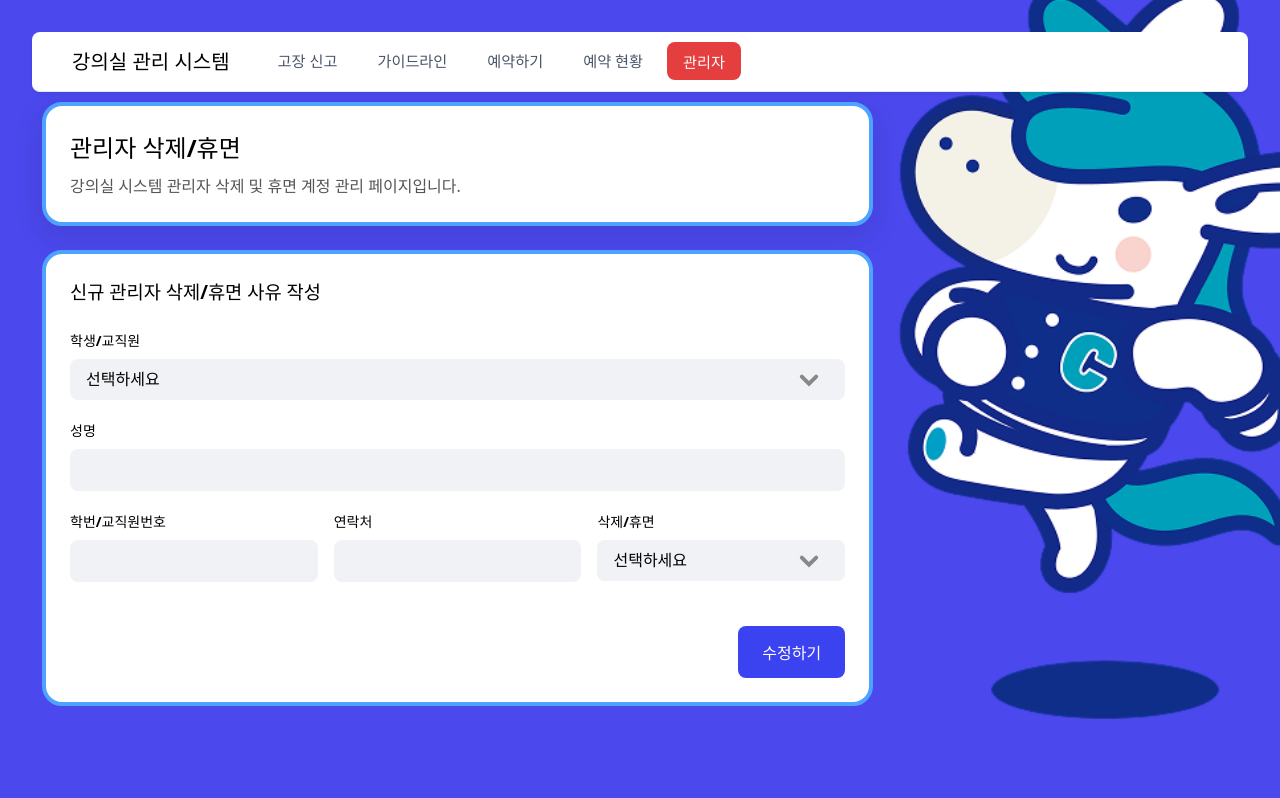
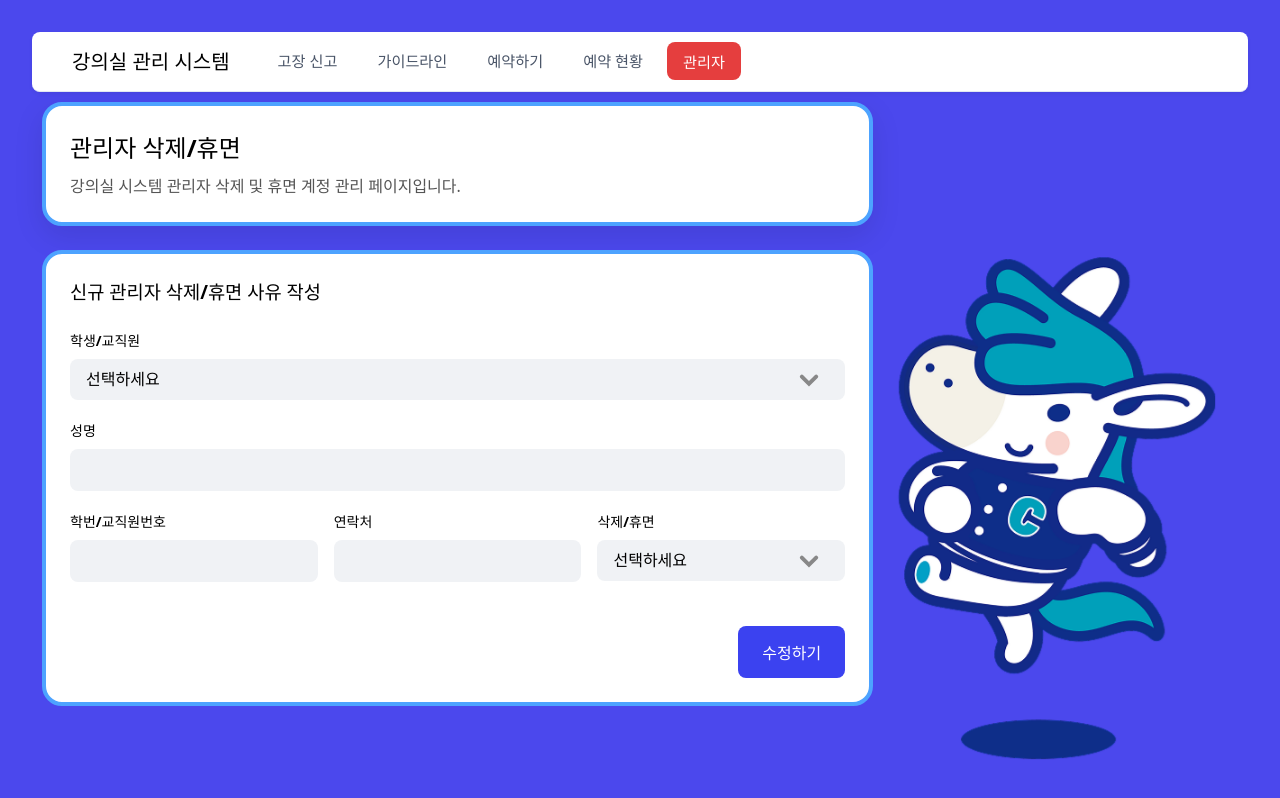
Before and after one commit to ClassRoomManager-Woowa-Tech-Course/front, a React (Vite) app: page /admin/delete in a window 1280 px wide. Shown: the top 798 px of the page. Built offline with nearby package versions, Linux system fonts and the light colour scheme; no server answers.

Commit message:
chore: 경로 수정 및 css 수정

```diff
--- a/src/pages/ReservationDetailPage.tsx
+++ b/src/pages/ReservationDetailPage.tsx
@@ -8,8 +8,8 @@ import {
     ContentWrapper,
     DescriptionWrapper, PasswordInput, PasswordPromptWrapper, ErrorMessage, ActionButton
 } from "@/styles/DetailPage.styles";
-import {useReservationDetail} from "../hooks/useReservationDetail";
-import {useReservationCancel} from "../hooks/useReservationCancel";
+import {useReservationDetail} from "@/hooks/useReservationDetail";
+import {useReservationCancel} from "@/hooks/useReservationCancel";
 
 
 const ReservationDetailPage = () => {
--- a/src/styles/ListLayout.styles.ts
+++ b/src/styles/ListLayout.styles.ts
@@ -33,7 +33,8 @@ export const Mascot = styled.img`
   position: fixed;
   left: 65%;
   bottom: 5%;
-  width: 550px;
+  width: clamp(300px, 40vw, 550px);
+  height: auto;
   z-index: 5;
 
   @media (max-width: 768px) {
--- a/src/styles/PageLayout.styles.ts
+++ b/src/styles/PageLayout.styles.ts
@@ -24,9 +24,10 @@ export const ContentContainer = styled.div`
 export const Mascot = styled.img`
     position: fixed;
     left: 70%;
-    bottom: 10%;
-    width: 470px;
+    bottom: 5%;
+    width: clamp(300px, 25vw, 550px);
     z-index: 5;
+    height: auto;
     // 화면 너비가 768px 이하일 때 (태블릿/모바일)
     @media (max-width: 768px) {
         display: none; // 마스코트를 숨겨서 콘텐츠를 가리지 않도록 함
```
